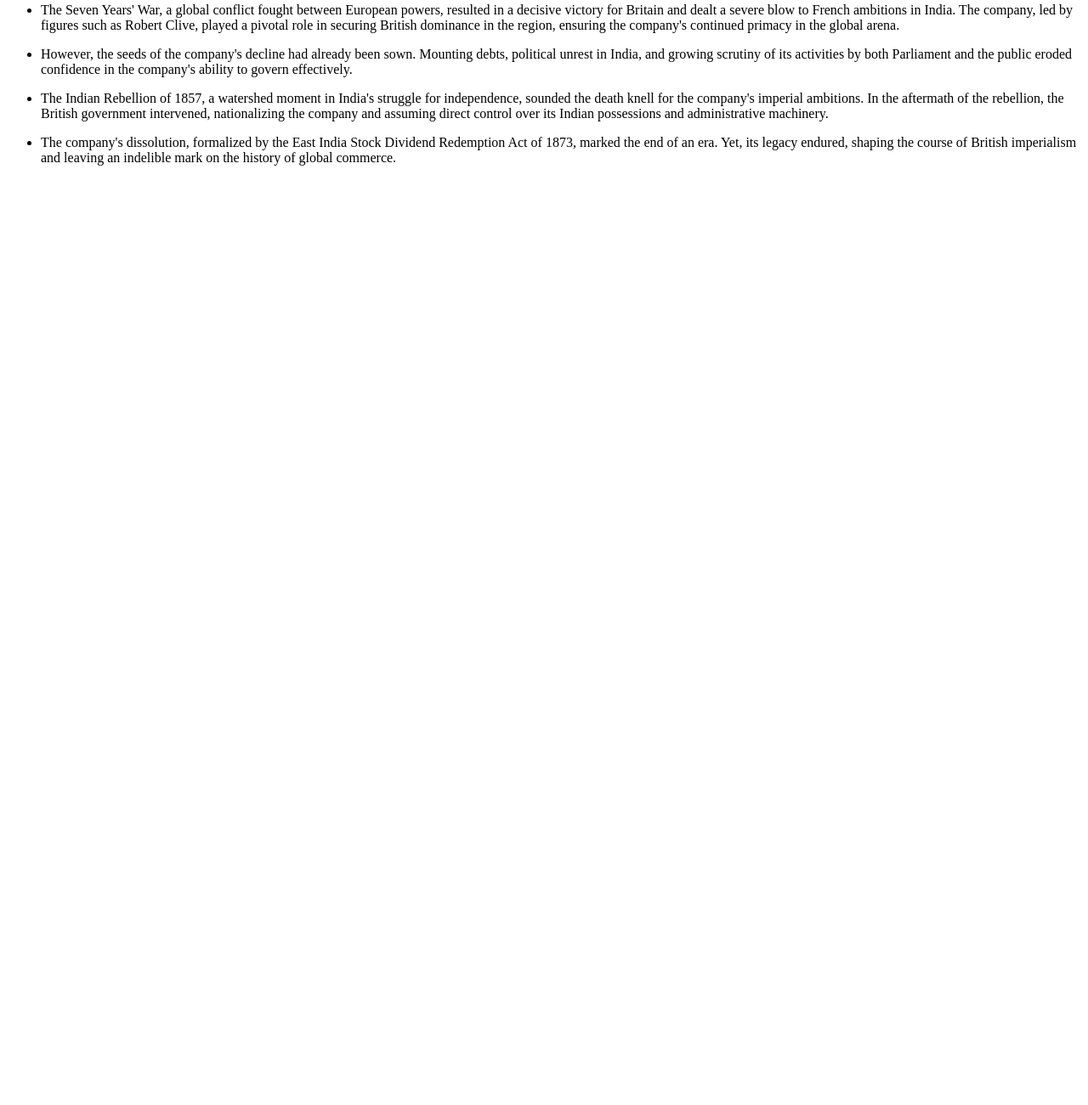
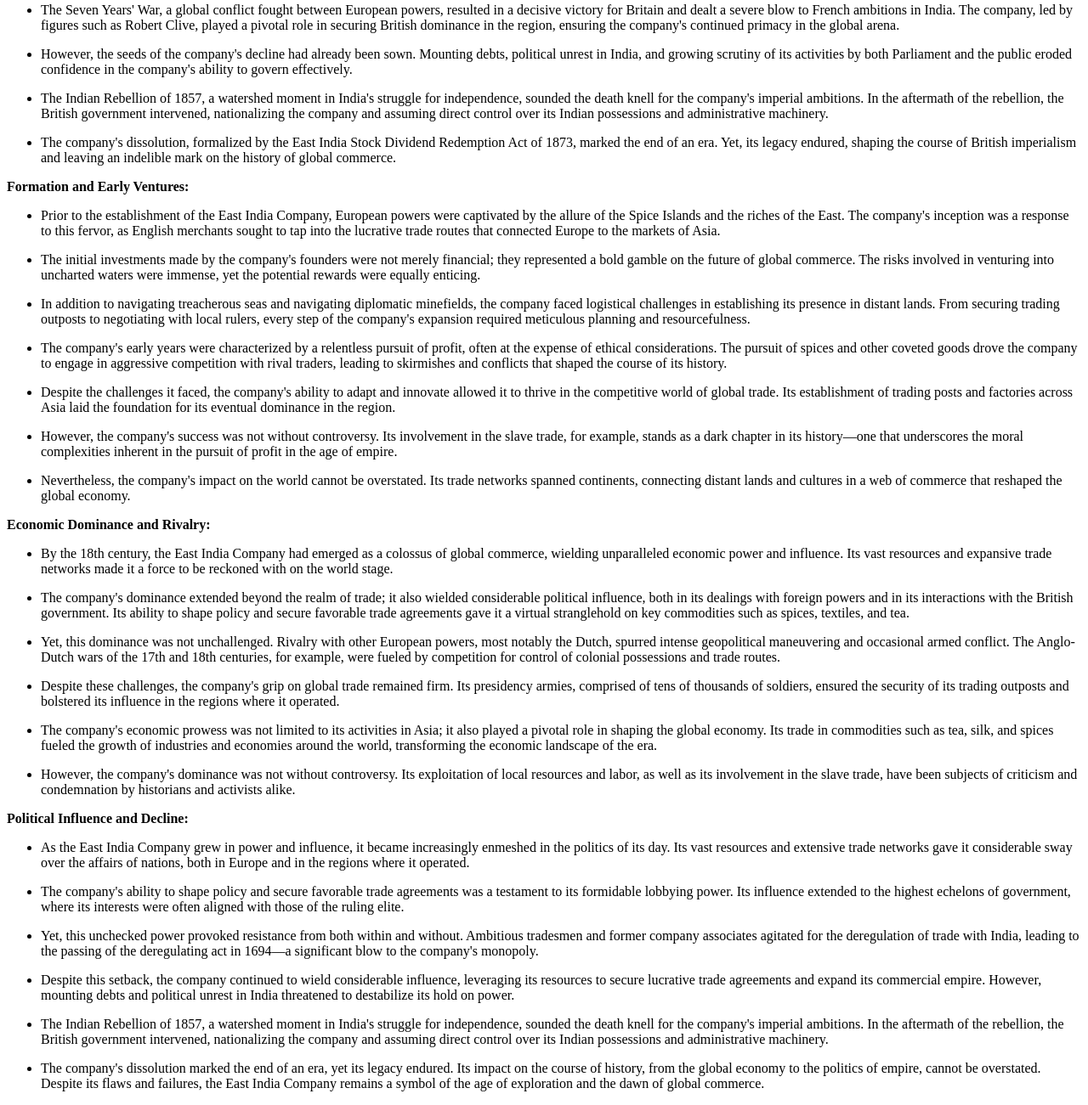
Before and after one commit to schneiderelias/beic, a plain HTML site: page index.html in a window 1280 px wide. Shown: the part 1269-2570 px from the top of the page at 85% size. Before the commit the page ends 1480 px from the top, so only its background shows below. Drawn offline with Linux system fonts and the light colour scheme.

Commit message:
Added more to index.html

```diff
--- a/index.html
+++ b/index.html
@@ -59,3 +59,50 @@
 <li><p>The company&#39;s dissolution, formalized by the East India Stock Dividend Redemption Act of 1873, marked the end of an era. Yet, its legacy endured, shaping the course of British imperialism and leaving an indelible mark on the history of global commerce.</p>
 </li>
 </ul>
+<p><strong>Formation and Early Ventures:</strong></p>
+<ul>
+<li><p>Prior to the establishment of the East India Company, European powers were captivated by the allure of the Spice Islands and the riches of the East. The company&#39;s inception was a response to this fervor, as English merchants sought to tap into the lucrative trade routes that connected Europe to the markets of Asia.</p>
+</li>
+<li><p>The initial investments made by the company&#39;s founders were not merely financial; they represented a bold gamble on the future of global commerce. The risks involved in venturing into uncharted waters were immense, yet the potential rewards were equally enticing.</p>
+</li>
+<li><p>In addition to navigating treacherous seas and navigating diplomatic minefields, the company faced logistical challenges in establishing its presence in distant lands. From securing trading outposts to negotiating with local rulers, every step of the company&#39;s expansion required meticulous planning and resourcefulness.</p>
+</li>
+<li><p>The company&#39;s early years were characterized by a relentless pursuit of profit, often at the expense of ethical considerations. The pursuit of spices and other coveted goods drove the company to engage in aggressive competition with rival traders, leading to skirmishes and conflicts that shaped the course of its history.</p>
+</li>
+<li><p>Despite the challenges it faced, the company&#39;s ability to adapt and innovate allowed it to thrive in the competitive world of global trade. Its establishment of trading posts and factories across Asia laid the foundation for its eventual dominance in the region.</p>
+</li>
+<li><p>However, the company&#39;s success was not without controversy. Its involvement in the slave trade, for example, stands as a dark chapter in its history—one that underscores the moral complexities inherent in the pursuit of profit in the age of empire.</p>
+</li>
+<li><p>Nevertheless, the company&#39;s impact on the world cannot be overstated. Its trade networks spanned continents, connecting distant lands and cultures in a web of commerce that reshaped the global economy.</p>
+</li>
+</ul>
+<p><strong>Economic Dominance and Rivalry:</strong></p>
+<ul>
+<li><p>By the 18th century, the East India Company had emerged as a colossus of global commerce, wielding unparalleled economic power and influence. Its vast resources and expansive trade networks made it a force to be reckoned with on the world stage.</p>
+</li>
+<li><p>The company&#39;s dominance extended beyond the realm of trade; it also wielded considerable political influence, both in its dealings with foreign powers and in its interactions with the British government. Its ability to shape policy and secure favorable trade agreements gave it a virtual stranglehold on key commodities such as spices, textiles, and tea.</p>
+</li>
+<li><p>Yet, this dominance was not unchallenged. Rivalry with other European powers, most notably the Dutch, spurred intense geopolitical maneuvering and occasional armed conflict. The Anglo-Dutch wars of the 17th and 18th centuries, for example, were fueled by competition for control of colonial possessions and trade routes.</p>
+</li>
+<li><p>Despite these challenges, the company&#39;s grip on global trade remained firm. Its presidency armies, comprised of tens of thousands of soldiers, ensured the security of its trading outposts and bolstered its influence in the regions where it operated.</p>
+</li>
+<li><p>The company&#39;s economic prowess was not limited to its activities in Asia; it also played a pivotal role in shaping the global economy. Its trade in commodities such as tea, silk, and spices fueled the growth of industries and economies around the world, transforming the economic landscape of the era.</p>
+</li>
+<li><p>However, the company&#39;s dominance was not without controversy. Its exploitation of local resources and labor, as well as its involvement in the slave trade, have been subjects of criticism and condemnation by historians and activists alike.</p>
+</li>
+</ul>
+<p><strong>Political Influence and Decline:</strong></p>
+<ul>
+<li><p>As the East India Company grew in power and influence, it became increasingly enmeshed in the politics of its day. Its vast resources and extensive trade networks gave it considerable sway over the affairs of nations, both in Europe and in the regions where it operated.</p>
+</li>
+<li><p>The company&#39;s ability to shape policy and secure favorable trade agreements was a testament to its formidable lobbying power. Its influence extended to the highest echelons of government, where its interests were often aligned with those of the ruling elite.</p>
+</li>
+<li><p>Yet, this unchecked power provoked resistance from both within and without. Ambitious tradesmen and former company associates agitated for the deregulation of trade with India, leading to the passing of the deregulating act in 1694—a significant blow to the company&#39;s monopoly.</p>
+</li>
+<li><p>Despite this setback, the company continued to wield considerable influence, leveraging its resources to secure lucrative trade agreements and expand its commercial empire. However, mounting debts and political unrest in India threatened to destabilize its hold on power.</p>
+</li>
+<li><p>The Indian Rebellion of 1857, a watershed moment in India&#39;s struggle for independence, sounded the death knell for the company&#39;s imperial ambitions. In the aftermath of the rebellion, the British government intervened, nationalizing the company and assuming direct control over its Indian possessions and administrative machinery.</p>
+</li>
+<li><p>The company&#39;s dissolution marked the end of an era, yet its legacy endured. Its impact on the course of history, from the global economy to the politics of empire, cannot be overstated. Despite its flaws and failures, the East India Company remains a symbol of the age of exploration and the dawn of global commerce.</p>
+</li>
+</ul>
```
